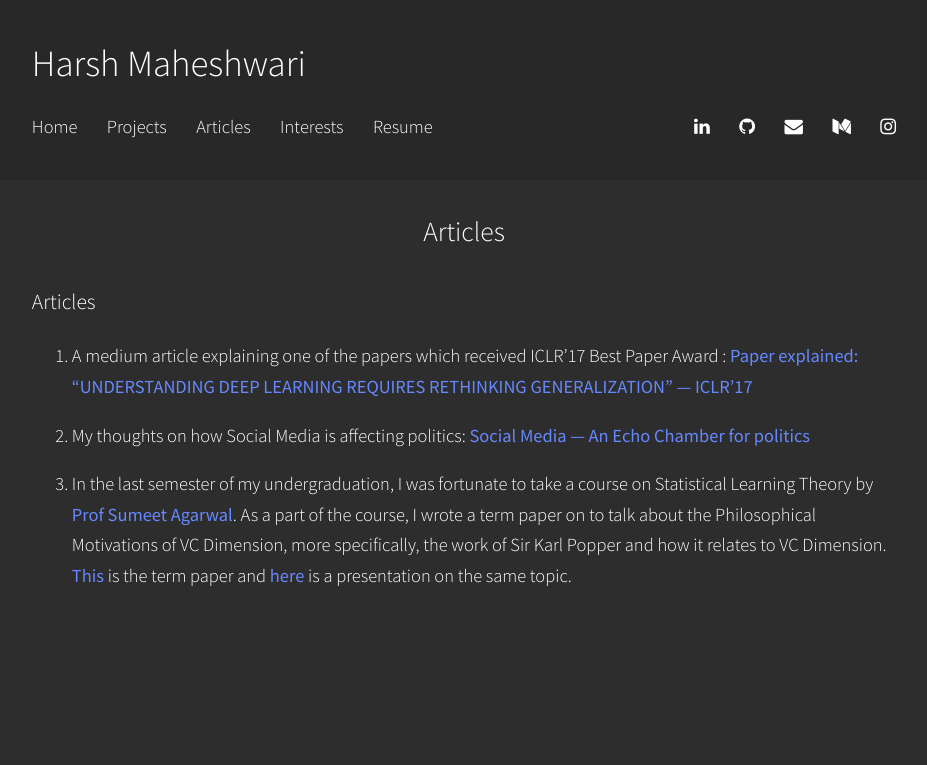
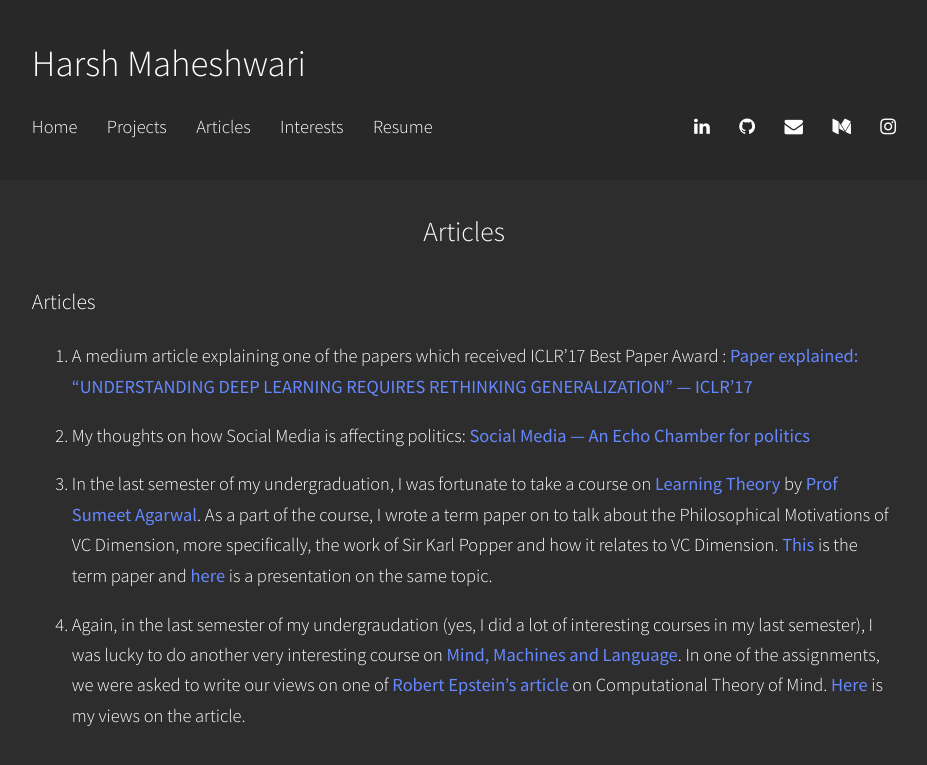
Before and after one commit to harshm121/portfolio-old, a Jekyll site: the page built from Articles/index.md, in a window 1280 px wide. Shown: the top 765 px of the page, without its empty margins (176-1103 px from the left). Built offline with Jekyll 4.4.1, drawn with Linux system fonts in a browser that asks for light colours.

Commit message:
Update index.md

```diff
--- a/Articles/index.md
+++ b/Articles/index.md
@@ -22,4 +22,6 @@ title: "Articles"
 
 2. My thoughts on how Social Media is affecting politics: [Social Media — An Echo Chamber for politics](https://harshm121.medium.com/social-media-an-echo-chamber-for-politics-a753763d9a9c)
 
-3. In the last semester of my undergraduation, I was fortunate to take a course on Statistical Learning Theory by [Prof Sumeet Agarwal](http://web.iitd.ac.in/~sumeet/). As a part of the course, I wrote a term paper on to talk about the Philosophical Motivations of VC Dimension, more specifically, the work of Sir Karl Popper and how it relates to VC Dimension. [This](/PDFs/Learning_Theory.pdf) is the term paper and [here](https://docs.google.com/presentation/d/1x7bUChOBlgLV3jYDB-SVYzmxDStZtNmn4EXri9mgwIo/edit?usp=sharing) is a presentation on the same topic.
+3. In the last semester of my undergraduation, I was fortunate to take a course on [Learning Theory](http://web.iitd.ac.in/~sumeet/ell880.html) by [Prof Sumeet Agarwal](http://web.iitd.ac.in/~sumeet/). As a part of the course, I wrote a term paper on to talk about the Philosophical Motivations of VC Dimension, more specifically, the work of Sir Karl Popper and how it relates to VC Dimension. [This](/PDFs/Learning_Theory.pdf) is the term paper and [here](https://docs.google.com/presentation/d/1x7bUChOBlgLV3jYDB-SVYzmxDStZtNmn4EXri9mgwIo/edit?usp=sharing) is a presentation on the same topic.
+
+4. Again, in the last semester of my undergraudation (yes, I did a lot of interesting courses in my last semester), I was lucky to do another very interesting course on [Mind, Machines and Language](http://web.iitd.ac.in/~sumeet/ell457.html). In one of the assignments, we were asked to write our views on one of [Robert Epstein's](https://en.wikipedia.org/wiki/Robert_Epstein) [article](https://aeon.co/essays/your-brain-does-not-process-information-and-it-is-not-a-computer) on Computational Theory of Mind. [Here](/PDFs/Response_The_empty_brain.pdf) is my views on the article.
```
